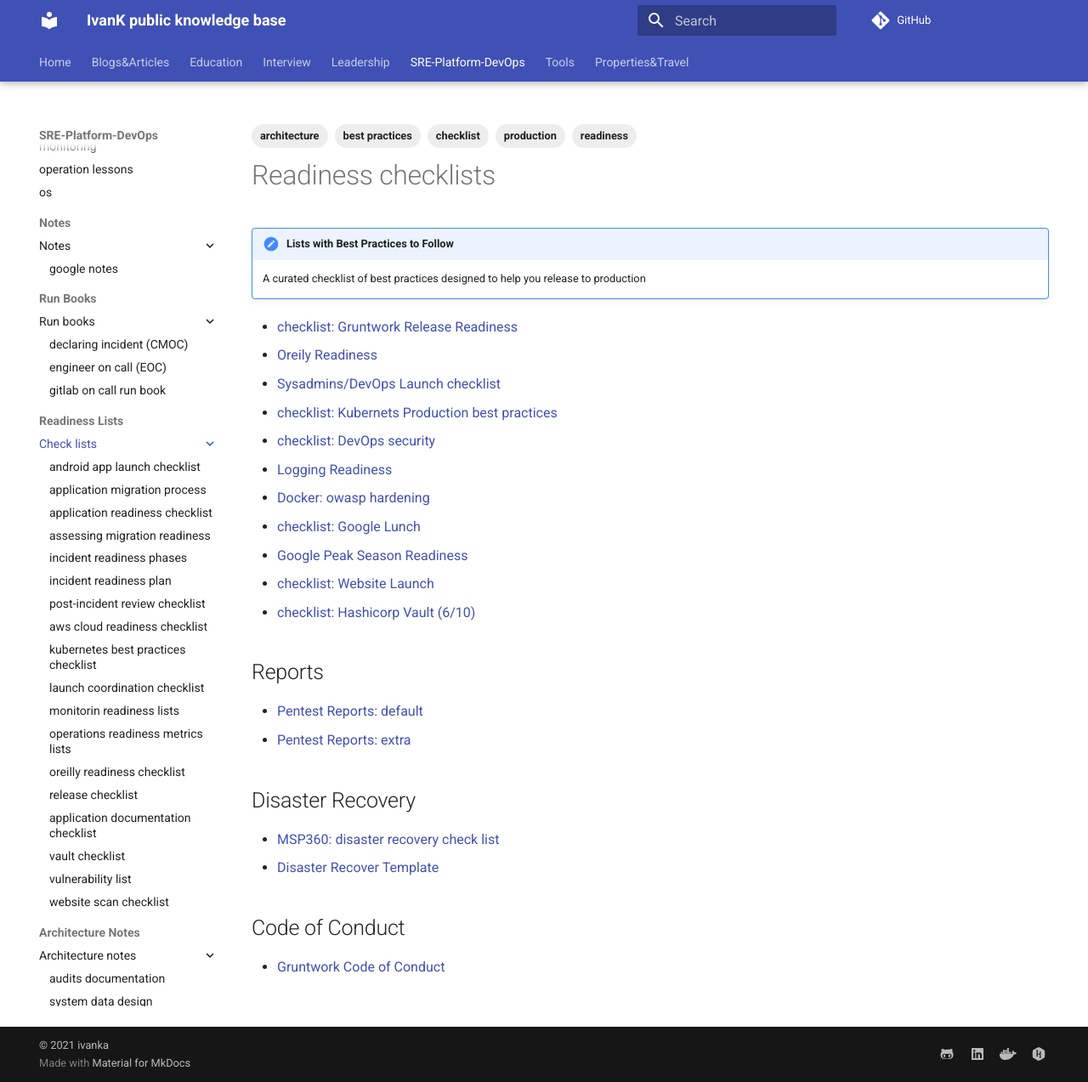
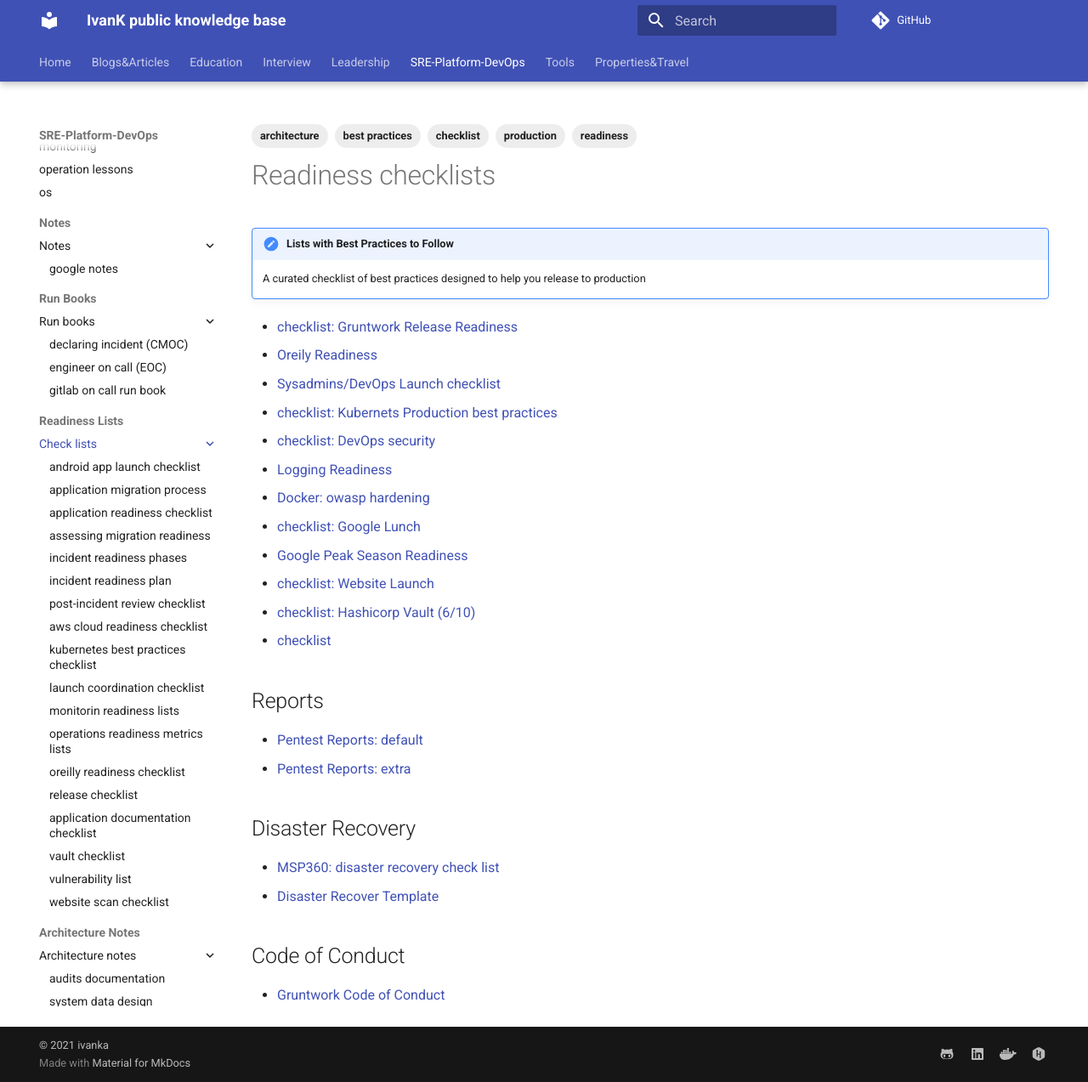
Before and after one commit to ivankatliarchuk/knowledge-base, an MkDocs documentation site: the page built from docs/sre-platform-devops/check-lists/index.md, in a window 1280 px wide and 1273 px high. Shown: the whole window at 85% size. Built offline with MkDocs 1.6.1 and Material for MkDocs 9.7.7, drawn with Linux system fonts in a browser that asks for light colours; comment, search, counter and statistics services are not loaded.

Commit message:
added kubernetes checklist
Signed-off-by: ivan katliarchuk <ivan.katliarchuk@gmail.com>

```diff
--- a/docs/sre-platform-devops/check-lists/index.md
+++ b/docs/sre-platform-devops/check-lists/index.md
@@ -23,6 +23,7 @@
 - [Google Peak Season Readiness](https://cloud.google.com/solutions/black-friday-production-readiness){:target=_blank}
 - [checklist: Website Launch](https://www.process.st/checklist/website-launch-checklist){:target=_blank}
 - [checklist: Hashicorp Vault (6/10)](https://github.com/ik-security/Vault-Production-Readiness-Checklist){:target=_blank}
+- [checklist](https://kubernetes.io/docs/concepts/security/security-checklist/){:target=_blank}
 
 ## Reports
 
```
